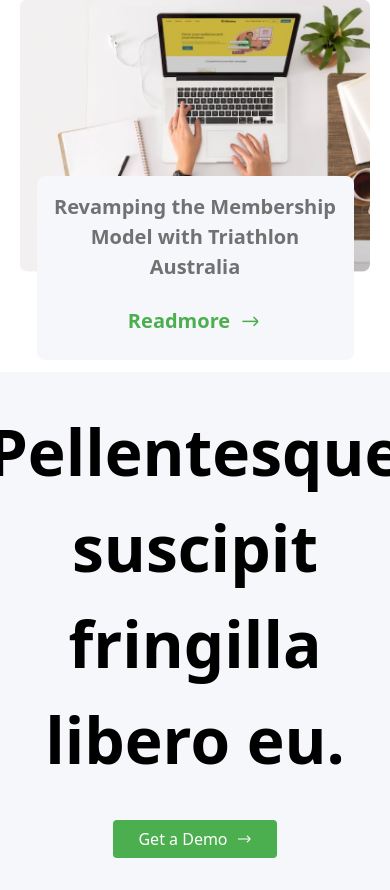
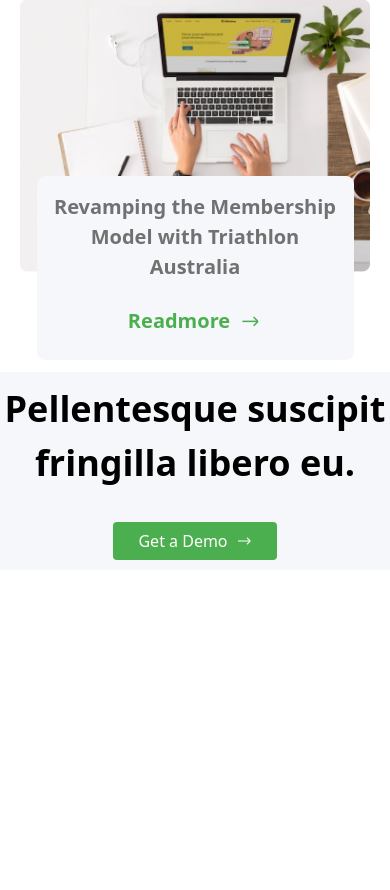
Before and after one commit to KenUdoudo/Todo-List, a React (Vite) app: page / in a window 390 px wide. Shown: the part 5385-6275 px from the top of the page. After the commit the page ends 5955 px from the top, so only its background shows below. Built offline with nearby package versions, Linux system fonts and the light colour scheme.

Commit message:
done with sec8

```diff
--- a/src/Section8.jsx
+++ b/src/Section8.jsx
@@ -1,8 +1,8 @@
 import arrow from './assests/right2.png'
 const Section8 = () => {
     return (
-        <div className='flex flex-col py-[32px] items-center gap-[32px] bg-[#F5F7FA]'>
-            <h1 className='font-[600] text-[64px] text-center'>Pellentesque suscipit <br /> fringilla libero eu.</h1>
+        <div className='flex flex-col py-[10px] md:py-[32px] items-center gap-[32px] bg-[#F5F7FA]'>
+            <h1 className='font-[600] text-[36px] md:text-[50px] lg:text-[64px] text-center'>Pellentesque suscipit <br /> fringilla libero eu.</h1>
             <div className='flex justify-center items-center gap-[8px] px-[25px] lg:px-[32px] py-[7px] lg:py-[14px] bg-[#4CAF4F] text-white text-[16px] rounded-[4px] '>
                 <p>Get a Demo</p>
                 <img src={ arrow }/>
```
